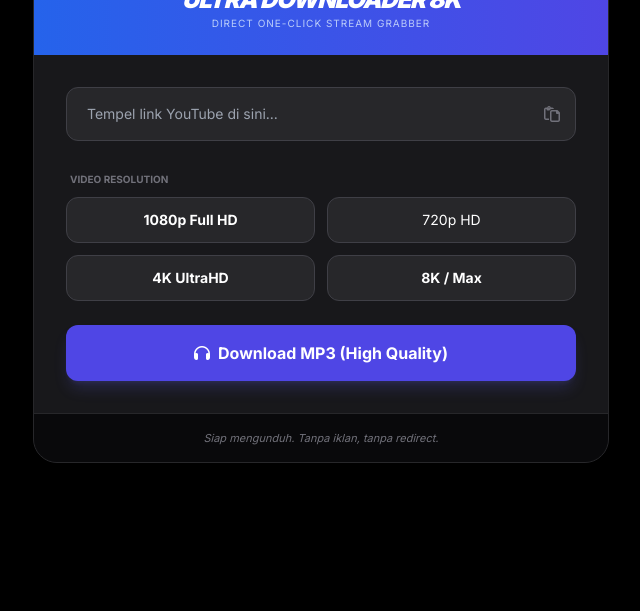
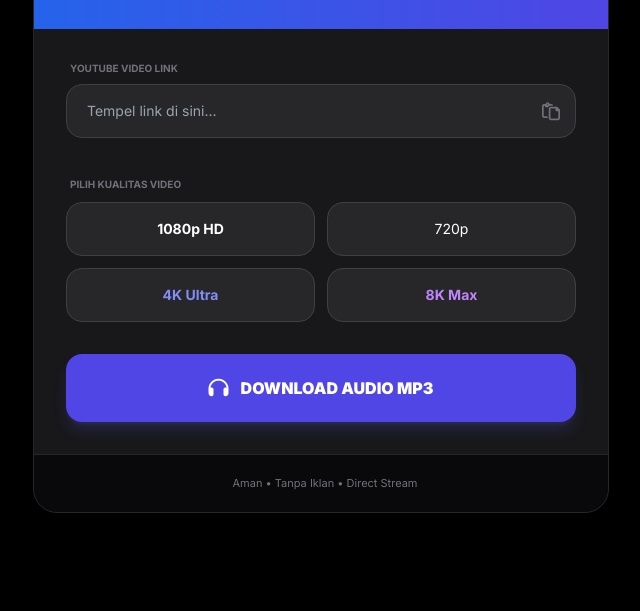
Before and after one commit to DickyNews/youtube-downloader, a plain HTML site: page index.html in a window 1280 px wide. Shown: the part 189-800 px from the top of the page, without its empty margins (319-959 px from the left). Drawn offline with nearby package versions, Linux system fonts and the light colour scheme.

Commit message:
Update index.html

```diff
--- a/index.html
+++ b/index.html
@@ -8,103 +8,93 @@
     <link rel="stylesheet" href="https://cdnjs.cloudflare.com/ajax/libs/font-awesome/6.0.0/css/all.min.css">
     <style>
         @import url('https://fonts.googleapis.com/css2?family=Inter:wght@400;700;900&display=swap');
-        body { font-family: 'Inter', sans-serif; }
+        body { font-family: 'Inter', sans-serif; background: #000; }
+        .glass { background: rgba(24, 24, 27, 0.8); backdrop-filter: blur(10px); }
     </style>
 </head>
-<body class="bg-black text-white min-h-screen flex items-center justify-center p-4">
+<body class="text-white min-h-screen flex items-center justify-center p-4">
 
     <div class="max-w-xl w-full bg-zinc-900 rounded-3xl shadow-2xl overflow-hidden border border-zinc-800">
-        <div class="bg-gradient-to-r from-blue-600 to-indigo-600 p-6 text-center">
-            <h1 class="text-2xl font-black tracking-tighter italic">ULTRA DOWNLOADER 8K</h1>
-            <p class="text-blue-100 text-[10px] uppercase tracking-widest opacity-80">Direct One-Click Stream Grabber</p>
+        <div class="bg-gradient-to-r from-blue-600 to-indigo-600 p-8 text-center">
+            <h1 class="text-3xl font-black tracking-tighter italic">ULTRA DOWNLOADER 8K</h1>
+            <p class="text-blue-100 text-[10px] uppercase tracking-widest opacity-80 mt-1">High-Speed Direct Link Grabber</p>
         </div>
 
         <div class="p-8">
-            <div class="relative mb-6">
-                <input type="text" id="videoUrl" placeholder="Tempel link YouTube di sini..."
-                    class="w-full bg-zinc-800 border border-zinc-700 rounded-xl px-5 py-4 focus:ring-2 focus:ring-blue-500 focus:outline-none transition-all text-sm pr-12 text-zinc-200">
-                <button onclick="pasteLink()" class="absolute right-4 top-1/2 -translate-y-1/2 text-zinc-500 hover:text-white transition">
-                    <i class="fa-regular fa-paste"></i>
-                </button>
+            <div class="relative mb-8">
+                <label class="text-[10px] font-bold text-zinc-500 uppercase ml-1 mb-2 block">YouTube Video Link</label>
+                <div class="relative">
+                    <input type="text" id="videoUrl" placeholder="Tempel link di sini..."
+                        class="w-full bg-zinc-800 border border-zinc-700 rounded-2xl px-5 py-4 focus:ring-2 focus:ring-blue-500 focus:outline-none transition-all text-sm pr-12 text-zinc-200">
+                    <button onclick="pasteLink()" class="absolute right-4 top-1/2 -translate-y-1/2 text-zinc-500 hover:text-white transition">
+                        <i class="fa-regular fa-paste text-lg"></i>
+                    </button>
+                </div>
             </div>
 
             <div class="space-y-6">
                 <div>
-                    <label class="text-[10px] font-bold text-zinc-500 uppercase ml-1">Video Resolution</label>
+                    <label class="text-[10px] font-bold text-zinc-500 uppercase ml-1">Pilih Kualitas Video</label>
                     <div class="grid grid-cols-2 gap-3 mt-2">
-                        <button onclick="download('1080')" class="bg-zinc-800 hover:bg-blue-600 p-3 rounded-xl text-sm font-bold border border-zinc-700 transition active:scale-95">1080p Full HD</button>
-                        <button onclick="download('720')" class="bg-zinc-800 hover:bg-zinc-700 p-3 rounded-xl text-sm border border-zinc-700 transition active:scale-95">720p HD</button>
-                        <button onclick="download('2160')" class="bg-zinc-800 hover:bg-indigo-600 p-3 rounded-xl text-sm font-bold border border-zinc-700 transition active:scale-95">4K UltraHD</button>
-                        <button onclick="download('max')" class="bg-zinc-800 hover:bg-purple-600 p-3 rounded-xl text-sm font-bold border border-zinc-700 transition active:scale-95">8K / Max</button>
+                        <button onclick="startDownload('1080')" class="bg-zinc-800 hover:bg-blue-600 p-4 rounded-2xl text-sm font-bold border border-zinc-700 transition transform active:scale-95">1080p HD</button>
+                        <button onclick="startDownload('720')" class="bg-zinc-800 hover:bg-zinc-700 p-4 rounded-2xl text-sm border border-zinc-700 transition transform active:scale-95">720p</button>
+                        <button onclick="startDownload('2160')" class="bg-zinc-800 hover:bg-indigo-600 p-4 rounded-2xl text-sm font-bold border border-zinc-700 transition transform active:scale-95 text-indigo-400 hover:text-white">4K Ultra</button>
+                        <button onclick="startDownload('max')" class="bg-zinc-800 hover:bg-purple-600 p-4 rounded-2xl text-sm font-bold border border-zinc-700 transition transform active:scale-95 text-purple-400 hover:text-white">8K Max</button>
                     </div>
                 </div>
 
-                <button onclick="download('mp3')" class="w-full bg-indigo-600 hover:bg-indigo-500 py-4 rounded-xl font-bold flex items-center justify-center gap-2 transition shadow-lg shadow-indigo-500/20 active:scale-[0.98]">
-                    <i class="fa-solid fa-headphones"></i> Download MP3 (High Quality)
-                </button>
+                <div class="pt-2">
+                    <button onclick="startDownload('mp3')" class="w-full bg-indigo-600 hover:bg-indigo-500 py-5 rounded-2xl font-black flex items-center justify-center gap-3 transition shadow-lg shadow-indigo-500/20 transform active:scale-[0.98]">
+                        <i class="fa-solid fa-headphones text-xl"></i> DOWNLOAD AUDIO MP3
+                    </button>
+                </div>
             </div>
         </div>
 
-        <div class="bg-zinc-950 p-4 text-center border-t border-zinc-800">
-            <div id="status" class="text-[11px] text-zinc-500 italic transition-all">
-                Siap mengunduh. Tanpa iklan, tanpa redirect.
+        <div class="bg-zinc-950 p-5 text-center border-t border-zinc-800">
+            <div id="status" class="text-[11px] text-zinc-500 transition-all flex items-center justify-center gap-2">
+                <i class="fa-solid fa-shield-halved"></i> Aman • Tanpa Iklan • Direct Stream
             </div>
         </div>
     </div>
 
     <script>
-        async function download(quality) {
+        function startDownload(q) {
             const urlInput = document.getElementById('videoUrl').value;
             const status = document.getElementById('status');
 
-            if (!urlInput) {
-                alert("Masukkan link YouTube-nya dulu ya!");
+            if (!urlInput || !urlInput.includes('youtu')) {
+                alert("Tolong masukkan link YouTube yang valid!");
                 return;
             }
 
-            // Visual feedback
-            status.innerHTML = `<i class="fa-solid fa-circle-notch animate-spin"></i> Menyiapkan file ${quality === 'mp3' ? 'Audio' : quality + 'p'}...`;
-            status.className = "text-[11px] text-blue-400 font-bold";
+            // Memberikan feedback visual
+            status.innerHTML = `<i class="fa-solid fa-circle-notch animate-spin"></i> Menyiapkan tunnel unduhan...`;
+            status.className = "text-[11px] text-blue-400 font-bold flex items-center justify-center gap-2";
 
-            try {
-                const response = await fetch('https://api.cobalt.tools/api/json', {
-                    method: 'POST',
-                    headers: {
-                        'Accept': 'application/json',
-                        'Content-Type': 'application/json'
-                    },
-                    body: JSON.stringify({
-                        url: urlInput,
-                        videoQuality: quality === 'mp3' ? '720' : quality,
-                        downloadMode: quality === 'mp3' ? 'audio' : 'video',
-                        filenamePattern: 'pretty'
-                    })
-                });
+            // Menggunakan redirect ke Cobalt Tools dengan parameter URL
+            // Ini cara paling stabil untuk menghindari blokir browser (CORS)
+            setTimeout(() => {
+                const encodedUrl = encodeURIComponent(urlInput);
+                // Kita arahkan ke web cobalt yang akan langsung memproses link tersebut
+                const finalUrl = `https://cobalt.tools/?url=${encodedUrl}`;
 
-                const data = await response.json();
+                window.open(finalUrl, '_blank');
 
-                if (data.url) {
-                    // Trigger download langsung
-                    window.location.href = data.url;
-                    status.innerText = "✅ Unduhan berhasil dimulai!";
-                    status.className = "text-[11px] text-green-400 font-bold";
-                } else {
-                    throw new Error("Gagal mendapatkan link");
-                }
-
-            } catch (error) {
-                console.error(error);
-                status.innerText = "❌ Gagal mengunduh. Pastikan link benar atau coba lagi.";
-                status.className = "text-[11px] text-red-500 font-bold";
-            }
+                status.innerHTML = `<i class="fa-solid fa-check-circle"></i> Berhasil! Selesaikan unduhan di tab baru.`;
+                status.className = "text-[11px] text-green-400 font-bold flex items-center justify-center gap-2";
+            }, 800);
         }
 
         async function pasteLink() {
             try {
                 const text = await navigator.clipboard.readText();
-                document.getElementById('videoUrl').value = text;
+                if (text) {
+                    document.getElementById('videoUrl').value = text;
+                    document.getElementById('status').innerText = "Link berhasil ditempel!";
+                }
             } catch (err) {
-                console.log('Gagal mempaste: ', err);
+                alert("Klik kanan lalu tempel (Paste), browser kamu memblokir akses otomatis.");
             }
         }
     </script>
```
